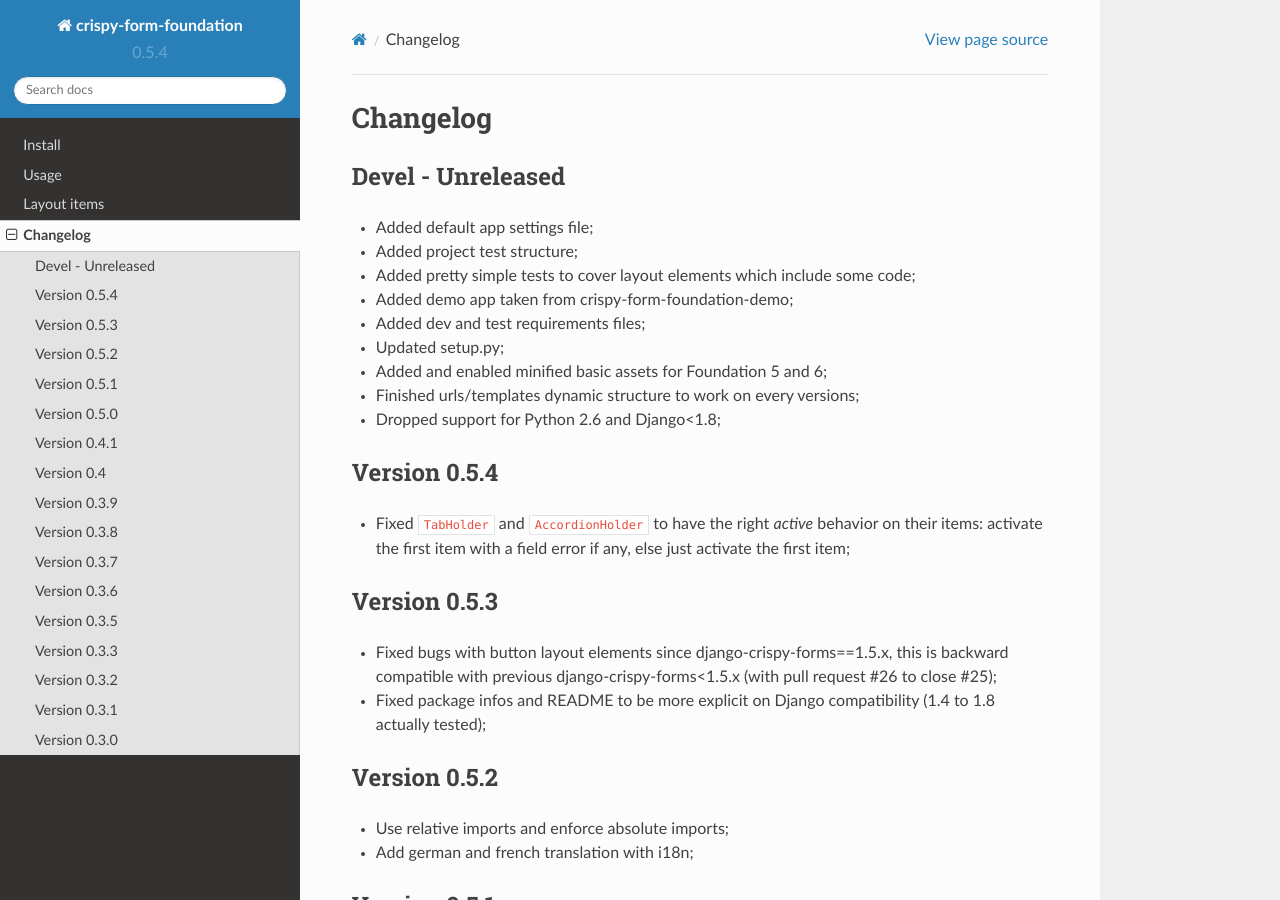
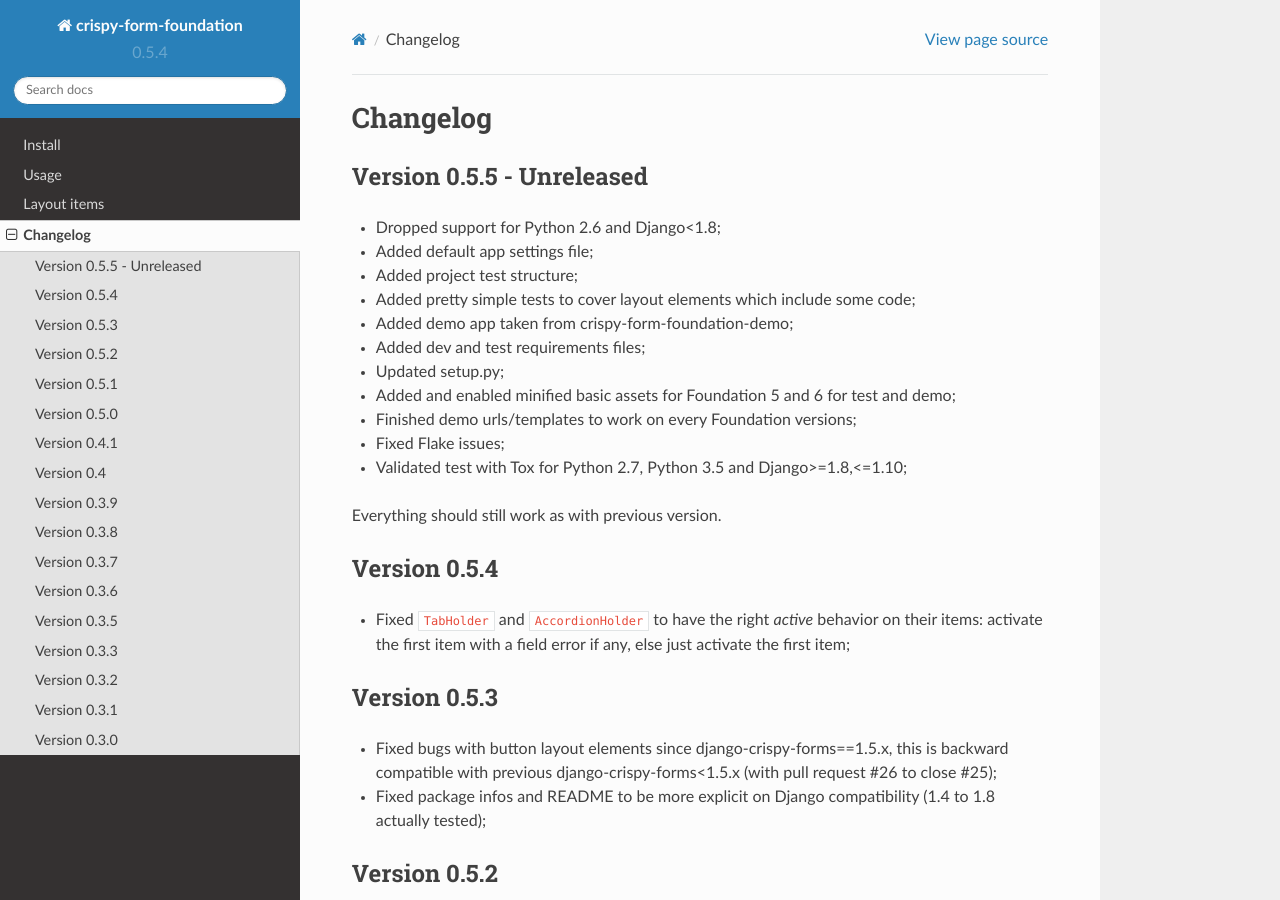
Before and after one commit to sveetch/crispy-forms-foundation, a Sphinx documentation site: the page built from docs/changelog.rst, in a window 1280 px wide and 900 px high. Built offline with Sphinx 7.4.7 and the Read the Docs theme 2.0.0, drawn with Linux system fonts in a browser that asks for light colours.

Commit message:
Validate Django 1.10 support through Tox, updated docs and setup.py

```diff
--- a/README.rst
+++ b/README.rst
@@ -20,5 +20,5 @@
 Requires
 ========
 
-* `Django`_ >=1.7, <1.9;
+* `Django`_ >=1.8, <=1.10;
 * `django-crispy-forms`_ >= 1.4.x;
--- a/docs/changelog.rst
+++ b/docs/changelog.rst
@@ -4,18 +4,22 @@
 Changelog
 =========
 
-Devel - Unreleased
-******************
+Version 0.5.5 - Unreleased
+**************************
 
+* Dropped support for Python 2.6 and Django<1.8;
 * Added default app settings file;
 * Added project test structure;
 * Added pretty simple tests to cover layout elements which include some code;
 * Added demo app taken from crispy-form-foundation-demo;
 * Added dev and test requirements files;
 * Updated setup.py;
-* Added and enabled minified basic assets for Foundation 5 and 6;
-* Finished urls/templates dynamic structure to work on every versions;
-* Dropped support for Python 2.6 and Django<1.8;
+* Added and enabled minified basic assets for Foundation 5 and 6 for test and demo;
+* Finished demo urls/templates to work on every Foundation versions;
+* Fixed Flake issues;
+* Validated test with Tox for Python 2.7, Python 3.5 and Django>=1.8,<=1.10;
+
+Everything should still work as with previous version.
 
 Version 0.5.4
 *************
--- a/docs/index.rst
+++ b/docs/index.rst
@@ -23,7 +23,7 @@
 Requires
 ========
 
-* `Django`_ >=1.7, <1.9;
+* `Django`_ >=1.8, <=1.10;
 * `django-crispy-forms`_ >= 1.4.x;
 
 Table of contents
--- a/docs/requirements.txt
+++ b/docs/requirements.txt
@@ -1,2 +1,2 @@
-Django>=1.8,<1.9
+Django>=1.8,<1.10
 crispy-forms-foundation
```
Also changed, not shown: setup.py (+5 -2 lines), 1 other file.
